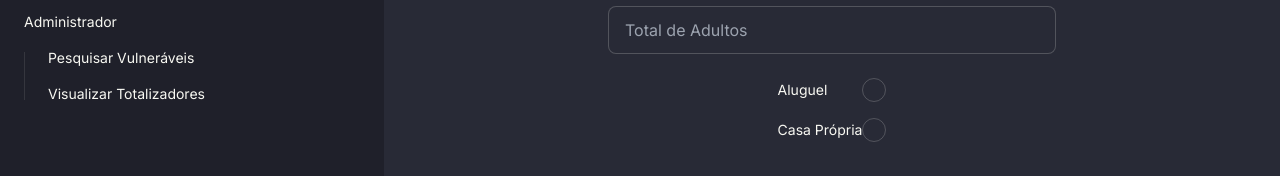
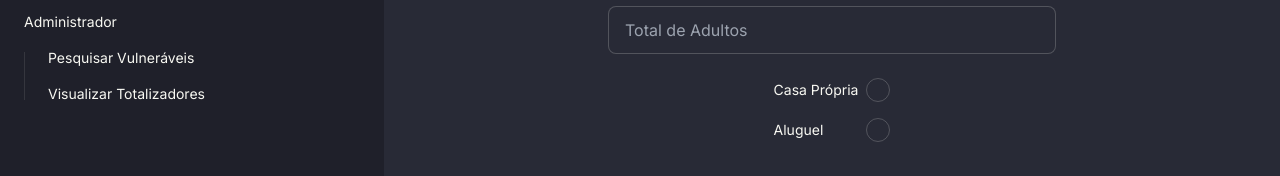
Before and after one commit to Luks17/atendimento-vulneravel, a Next.js app: page /dashboard/cadastrar-vulneravel in a window 1280 px wide. Shown: the part 144-320 px from the top of the page. Built offline with nearby package versions, Linux system fonts and the light colour scheme.

Commit message:
Reusable radio button

```diff
--- a/src/app/dashboard/cadastrar-vulneravel/page.tsx
+++ b/src/app/dashboard/cadastrar-vulneravel/page.tsx
@@ -7,9 +7,12 @@ import {
   cadastrarVulneravelSchema,
 } from "@/lib/forms/cadastrarVulneravel";
 import { zodResolver } from "@hookform/resolvers/zod";
+import RadioGroup from "@/app/ui/form/RadioGroup";
 
 function CadastrarVulneravel() {
+  // TODO: remove later when no need to debug anymore
   const [output, setOutput] = useState("");
+
   const {
     register,
     handleSubmit,
@@ -32,32 +35,19 @@ function CadastrarVulneravel() {
       />
 
       <input
-        className={`input w-full max-w-md ${errors.totalAdultos ? "input-error" : "input-bordered"}`}
+        className={`input w-full max-w-md ${errors.total_adultos ? "input-error" : "input-bordered"}`}
         type="number"
-        {...register("totalAdultos")}
+        {...register("total_adultos")}
         placeholder="Total de Adultos"
       />
 
-      <div className="flex gap-x-2 form-control">
-        <label className="label">
-          <span className="label-text">Aluguel</span>
-          <input
-            type="radio"
-            {...register("moradia")}
-            className="radio"
-            value="aluguel"
-          />
-        </label>
-        <label className="label">
-          <span className="label-text">Casa Própria</span>
-          <input
-            type="radio"
-            {...register("moradia")}
-            className="radio"
-            value="casa_própria"
-          />
-        </label>
-      </div>
+      <RadioGroup
+        register={register}
+        enumName="moradia"
+        schema={cadastrarVulneravelSchema}
+      />
+
+      {errors.moradia?.message}
 
       <input className="mt-3 btn btn-primary w-fit" type="submit" />
 
--- /dev/null
+++ b/src/app/ui/form/RadioGroup.tsx
@@ -0,0 +1,37 @@
+import { z } from "zod";
+
+interface Expected {
+  key: string;
+  value: string;
+}
+
+export default function RadioGroup({
+  register,
+  enumName,
+  schema,
+}: {
+  register: Function;
+  enumName: string;
+  schema: z.AnyZodObject;
+}) {
+  let rawEnum = schema.shape[enumName].enum;
+  let enumOptions = Object.entries(rawEnum).map(
+    ([key, value]) => ({ key, value }) as Expected,
+  );
+
+  return (
+    <div className="form-control gap-x-2">
+      {enumOptions.map((option: Expected) => (
+        <label className="label">
+          <span className="label-text pr-2">{option.key}</span>
+          <input
+            type="radio"
+            {...register(enumName)}
+            className="radio"
+            value={option.value}
+          />
+        </label>
+      ))}
+    </div>
+  );
+}
--- a/src/lib/forms/cadastrarVulneravel.ts
+++ b/src/lib/forms/cadastrarVulneravel.ts
@@ -1,9 +1,14 @@
 import { z } from "zod";
+
+enum Moradia {
+  "Casa Própria" = "casa_propria",
+  "Aluguel" = "aluguel",
+}
 
 export const cadastrarVulneravelSchema = z.object({
   nome: z.string().min(1),
-  totalAdultos: z.coerce.number().min(1).int(),
-  moradia: z.enum(["casa_própria", "aluguel"]),
+  total_adultos: z.coerce.number().min(1).int(),
+  moradia: z.nativeEnum(Moradia),
 });
 
 export type CadastrarVulneravelFormData = z.infer<
```
